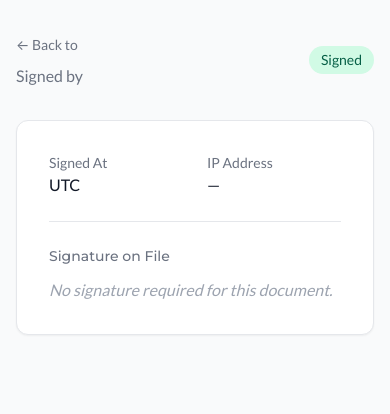
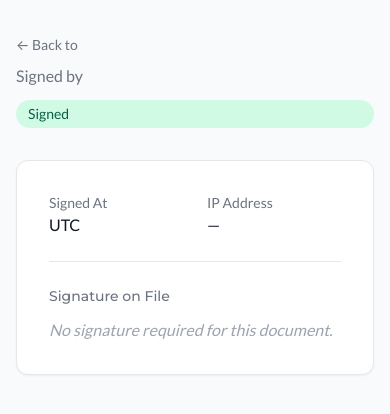
Before and after one commit to wavesurgeai-art/venuehr, a Flask app: template templates/view_onboarding_doc.html in a window 390 px wide. Shown: the top 414 px of the page. Run offline with Flask 3, Linux system fonts and the light colour scheme; the template is opened without the code that fills it, so the values that code supplies are empty; parts of the project's set-up code (start-up, migrations or seed data) failed here and were passed over; some libraries are stand-ins or nearby versions.

Commit message:
Update view_onboarding_doc.html

```diff
--- a/templates/view_onboarding_doc.html
+++ b/templates/view_onboarding_doc.html
@@ -3,7 +3,7 @@
 {% block title %}{{ step.title if step else 'Document' }} — VenueHR{% endblock %}
 
 {% block content %}
-<div class="mb-8 flex justify-between items-center">
+<div class="mb-8 flex flex-col gap-3 md:flex-row md:justify-between md:items-center">
     <div>
         <a href="{{ url_for('staff_detail', staff_id=staff.id) }}" class="text-sm text-gray-500 hover:text-gray-700">← Back to {{ staff.name }}</a>
         <h1 class="text-2xl font-bold text-gray-900 mt-2">{{ step.title if step else doc.doc_type }}</h1>
@@ -27,6 +27,7 @@
     {% if field_rows %}
     <h3 class="text-sm font-medium text-gray-500 mb-3">Information Provided</h3>
     <div class="overflow-hidden rounded-lg border border-gray-200 mb-6">
+        <div class="overflow-x-auto">
         <table class="w-full text-sm">
             <tbody>
                 {% for row in field_rows %}
@@ -37,6 +38,7 @@
                 {% endfor %}
             </tbody>
         </table>
+        </div>
     </div>
     {% endif %}
 
```
